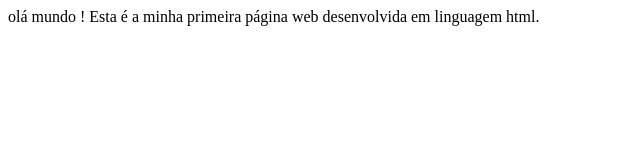
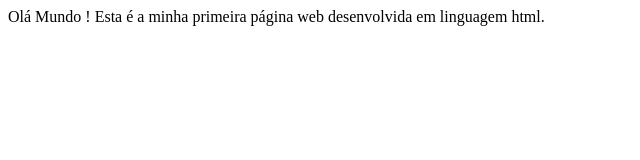
Before and after one commit to Davisouza2008/exercicio1, a plain HTML site: page index.html in a window 1280 px wide. Shown: the full height of the page, 0-640 px from the left. Drawn offline with Linux system fonts and the light colour scheme.

Commit message:
27/09/2024

```diff
--- a/index.html
+++ b/index.html
@@ -3,7 +3,7 @@
     <TITLE> Minha primeira página web </TITLE>
 </head>
      <body>
-            olá mundo ! Esta é a minha primeira página web
+            Olá Mundo ! Esta é a minha primeira página web
             desenvolvida em linguagem html.
      </body>
 </html>
```
